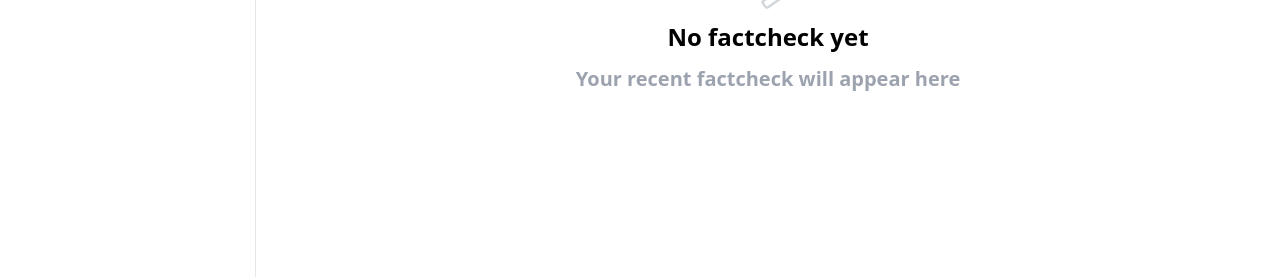
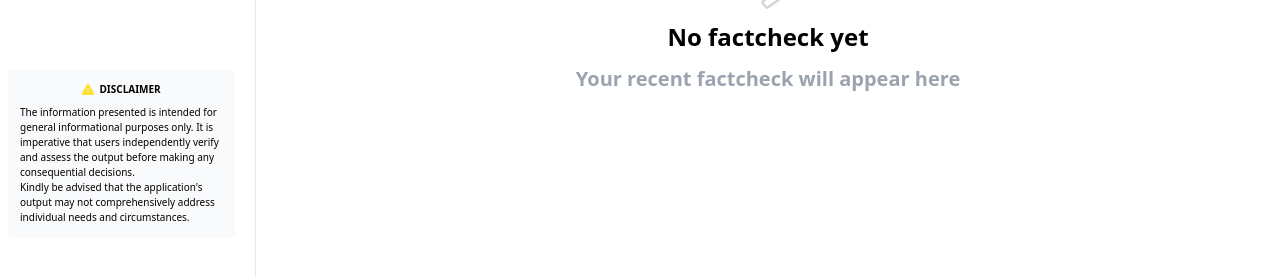
Before and after one commit to Project-Bourne/fe-turnitin, a Next.js app: page /home in a window 1280 px wide. Shown: the part 523-800 px from the top of the page. Built offline with nearby package versions, Linux system fonts and the light colour scheme; no server answers.

Commit message:
fix changes

```diff
--- a/src/components/layouts/NavBar/index.tsx
+++ b/src/components/layouts/NavBar/index.tsx
@@ -1,39 +1,46 @@
 import Image from 'next/image';
-import React from 'react'
+import React from 'react';
 import NavBarItem from './NavBarItem';
 import { NavBarContents } from '@/utils/constants';
 import { useRouter } from 'next/router';
+import disclaimerIcon from "../../../../public//icons/toast.warn.svg"
 
 function NavBar() {
   const router = useRouter();
   return (
-    <div className='w-[15vw] md:w-[20vw] h-full border-3 border-r bg-white px-2 py-10 md:p-10 fixed z-[20]'>
-        <div className='flex flex-row items-center mb-20'
-        >
+    <div className="w-[15vw] md:w-[20vw] h-full border-3 border-r bg-white px-2 py-10 md:p-10 fixed z-[20]">
+      <div className="flex flex-row items-center mb-20">
         <Image
-                src={require("../../../../public/svg/logo.svg")}
+          src={require('../../../../public/svg/logo.svg')}
           alt="SIRP Logo"
           width={50}
           height={50}
-                className='md:mr-[20px] cursor-pointer'
+          className="md:mr-[20px] cursor-pointer"
           priority
           onClick={() => {
-                    router.push("http://192.81.213.226:30");
+            router.push('http://192.81.213.226:30');
           }}
         />
-            <h1 className='text-sirp-primary font-semibold text-[22px] hidden md:block'>Deep Soul</h1>
+        <h1 className="text-sirp-primary font-semibold text-[22px] hidden md:block">
+          Deep Soul
+        </h1>
       </div>
 
-        <div className='w-full mt-10'>
-            {
-                NavBarContents.map((item, index) => (
-                    <NavBarItem item={item} index={index} key={index}/>
-                ))
-            }
-
+      <div className="w-full mt-10">
+        {NavBarContents.map((item, index) => (
+          <NavBarItem item={item} index={index} key={index} />
+        ))}
+      </div>
+      <div className="absolute bottom-10 text-[10px] px-5 -left-3">
+        <div className="bg-gray-50 p-3 rounded">
+          <h3 className="justify-center font-semibold flex items-center mb-2">
+            <Image src={disclaimerIcon} alt="disclaimer" height={12} width={12} />&nbsp; DISCLAIMER
+          </h3>
+          <p>The information presented is intended for general informational purposes only. It is imperative that users independently verify and assess the output before making any consequential decisions. <br/>Kindly be advised that the application's output may not comprehensively address individual needs and circumstances.</p>
         </div>
       </div>
-  )
+    </div>
+  );
 }
 
 export default NavBar;
--- a/src/pages/history/[id].tsx
+++ b/src/pages/history/[id].tsx
@@ -10,7 +10,6 @@ import { Tooltip } from '@mui/material';
 function Crawled() {
   const router = useRouter();
   const { data } = useSelector((state: any) => state.factcheck);
-
   const title = data?.confidence?.title || 'No Title';
   const content = data?.confidence?.content5wh || 'No Content';
   const id = data?.uuid || 'No ID';
--- a/src/pages/history/conponents/history/HistoryListItem.tsx
+++ b/src/pages/history/conponents/history/HistoryListItem.tsx
@@ -51,10 +51,12 @@ const roundedValue = Math.ceil(numericValue);
     async function fetchSummary() {
       const factService = new FactcheckService();
       if (factUuid) {
+        console.log(factUuid, 'factUuid');
         try {
           setLoading(true);
           const response = await factService.getFact(factUuid);
           if (response.status) {
+            console.log('response.data history', response.data, );
             dispatch(setData(response.data));
             setLoading(false);
           } else {
--- a/src/pages/home/components/ProgressBar.tsx
+++ b/src/pages/home/components/ProgressBar.tsx
@@ -4,10 +4,10 @@ import "react-circular-progressbar/dist/styles.css";
 import { useSelector } from "react-redux";
 
 function ProgressBar() {
-  const { data } = useSelector((state: any) => state.factcheck);
+  const { data } = useSelector((state: any) => state?.factcheck);
 
   // Extract the numeric value and remove the "%" symbol, then round up to the nearest integer
-  const confidencePercent = Math.ceil(parseFloat(data.confidence.level));
+  const confidencePercent = Math?.ceil(parseFloat(data?.confidence?.level));
 
   // Define a function to determine the stroke color based on the percentage
   const getStrokeColor = (percentage) => {
--- a/src/pages/home/components/[homecontent].tsx
+++ b/src/pages/home/components/[homecontent].tsx
@@ -13,6 +13,7 @@ function Crawled() {
   const title = data?.confidence?.title || 'No Title';
   const content = data?.confidence?.content || 'No Content';
   const id = data?.uuid || 'No ID';
+
 
   const [hideMeta, setHideMeta] = useState(true);
 
--- a/src/pages/home/components/section_skeleton/TagsKeywordsSection.tsx
+++ b/src/pages/home/components/section_skeleton/TagsKeywordsSection.tsx
@@ -27,12 +27,12 @@ function TagsKeywordsSection({ isLoading }) {
       </p>
       <Tooltip title={source} placement="bottom">
         <div className="flex gap-3 items-center mt-3 p-2 overflow-hidden">
-          {source ? (
+          {source && domain !== 'Uploaded File' ? (
             <a
               href={source}
               target="_blank"
               rel="noopener noreferrer"
-              className="text-blue-400" // This class truncates the text if it overflows
+              className="text-blue-400"
             >
               {domain}
             </a>
```
Lines whose indentation alone changed are shown as unchanged.
